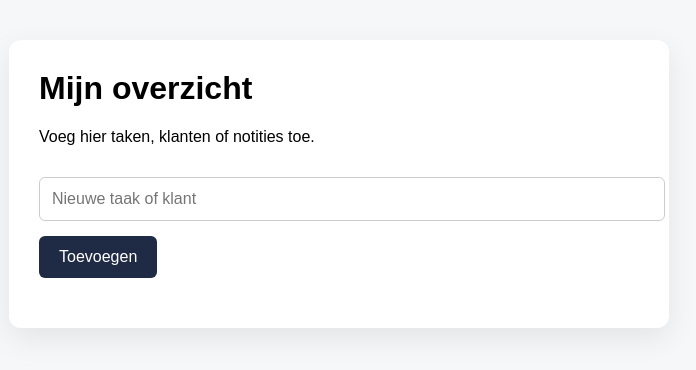
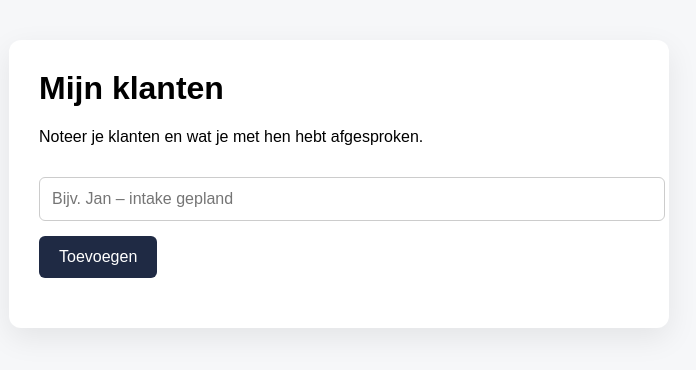
Before and after one commit to A3aaaaan/clarityflow, a website: page dashboard.html in a window 1280 px wide. Shown: the whole page, without its empty margins (301-997 px from the left). Drawn offline with Linux system fonts and the light colour scheme.

Commit message:
Position dashboard as client list for coaches

```diff
--- a/dashboard.html
+++ b/dashboard.html
@@ -54,10 +54,11 @@
 
 <body>
   <div class="card">
-    <h1>Mijn overzicht</h1>
-    <p>Voeg hier taken, klanten of notities toe.</p>
+  <h1>Mijn klanten</h1>
+<p>Noteer je klanten en wat je met hen hebt afgesproken.</p>
 
-    <input id="itemInput" type="text" placeholder="Nieuwe taak of klant">
+<input id="itemInput" type="text" placeholder="Bijv. Jan – intake gepland">
+
     <button onclick="addItem()">Toevoegen</button>
 
     <ul id="list"></ul>
```
